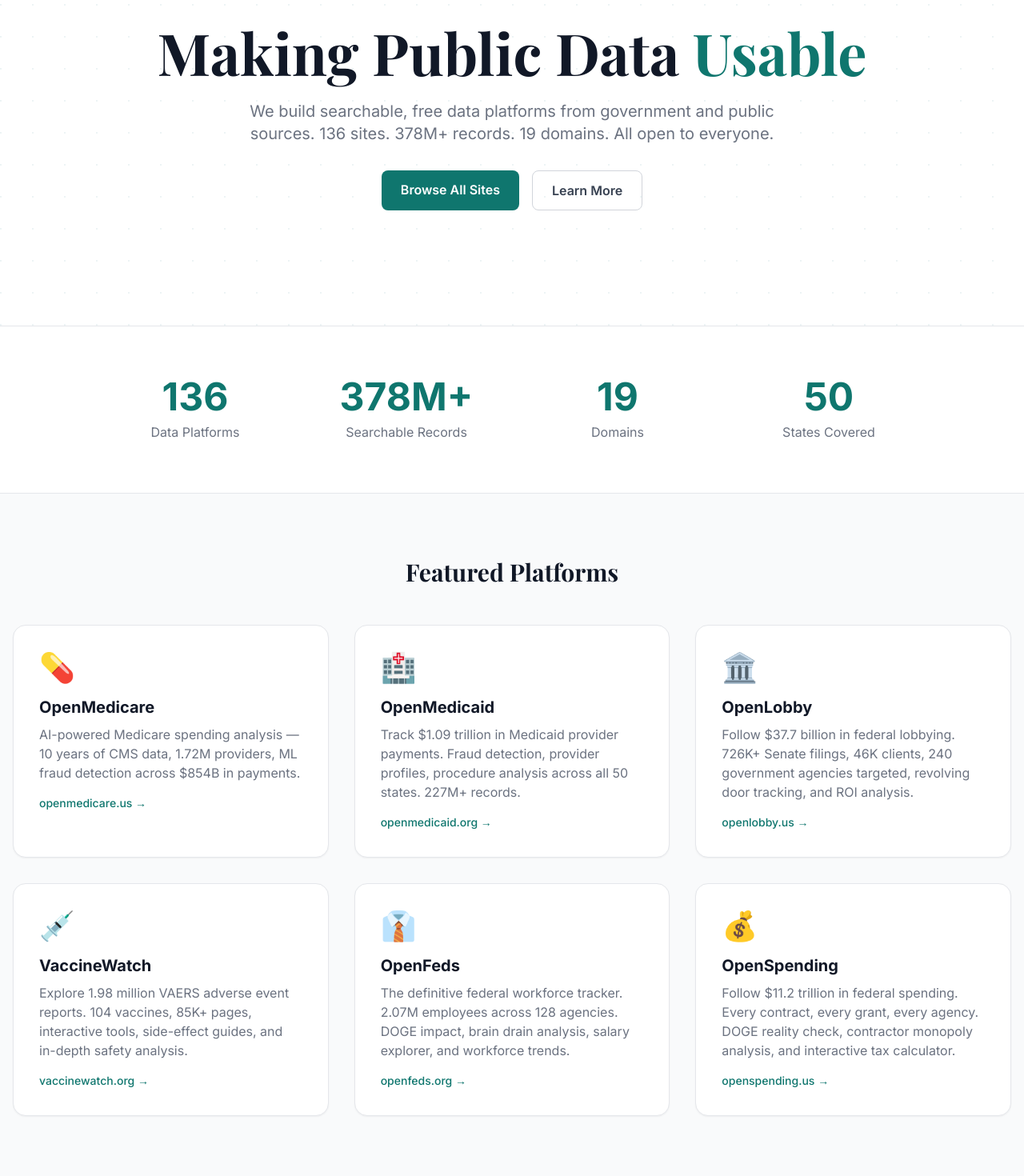
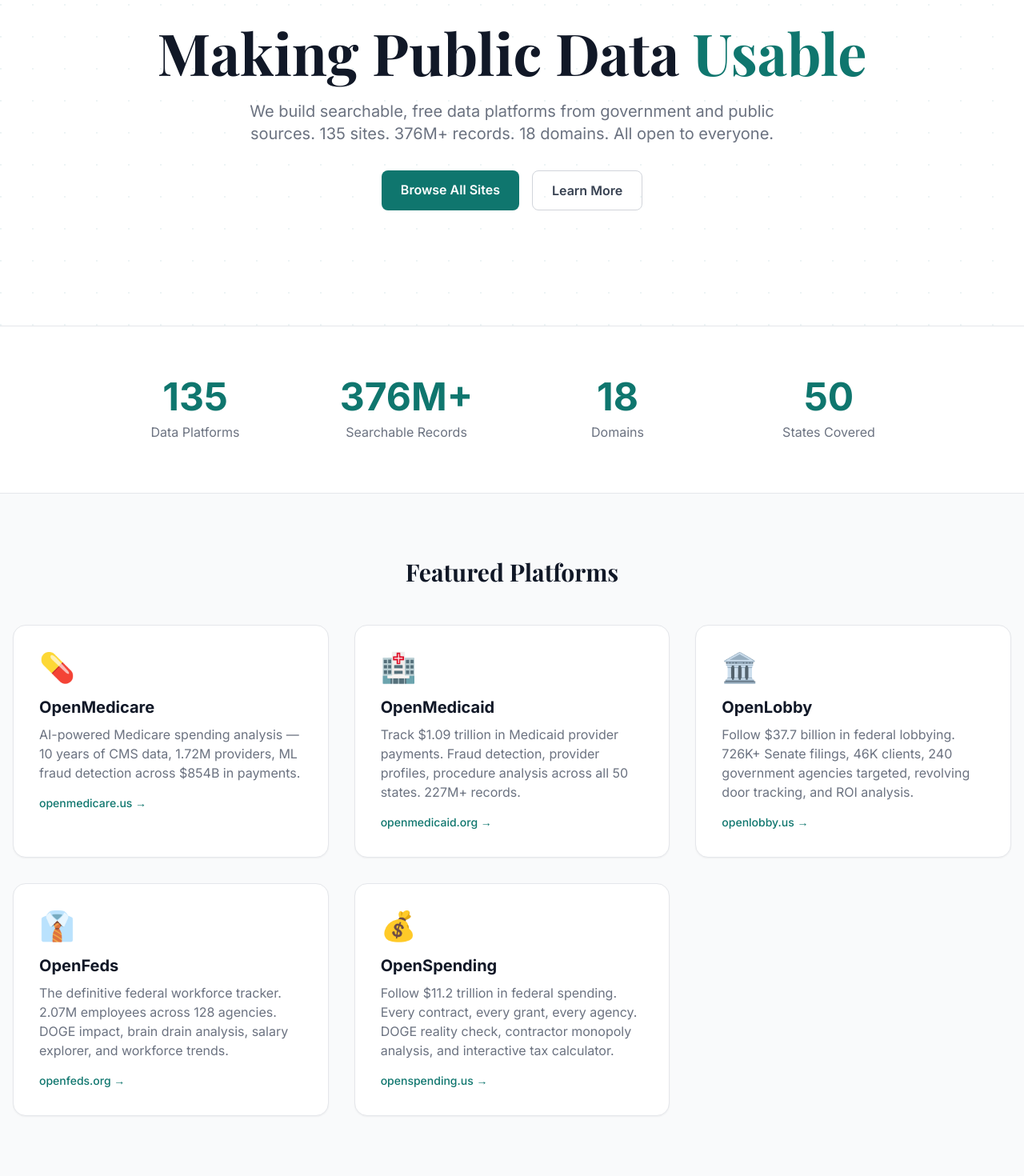
Before and after one commit to kianbob/thedataproject-site, a Next.js app: page / in a window 1280 px wide. Shown: the part 180-1650 px from the top of the page at 80% size. Built offline with nearby package versions, Linux system fonts and the light colour scheme; a web font is replaced by a local one.

Commit message:
Remove VaccineWatch (not launched yet), keep OpenLobby only

```diff
--- a/src/app/page.tsx
+++ b/src/app/page.tsx
@@ -16,7 +16,7 @@
           </h1>
           <p className="mt-6 text-lg md:text-xl text-gray-500 max-w-2xl mx-auto">
             We build searchable, free data platforms from government and public sources.
-            136 sites. 378M+ records. 19 domains. All open to everyone.
+            135 sites. 376M+ records. 18 domains. All open to everyone.
           </p>
           <div className="mt-8 flex flex-wrap justify-center gap-4">
             <Link href="/sites" className="bg-teal-700 hover:bg-teal-800 text-white font-semibold px-6 py-3 rounded-lg transition-colors">
@@ -32,9 +32,9 @@
       {/* Stats */}
       <section className="py-16 px-4 border-y border-gray-200 bg-white">
         <div className="max-w-5xl mx-auto grid grid-cols-2 md:grid-cols-4 gap-8">
-          <StatCounter end={136} label="Data Platforms" />
-          <StatCounter end={378} suffix="M+" label="Searchable Records" />
-          <StatCounter end={19} label="Domains" />
+          <StatCounter end={135} label="Data Platforms" />
+          <StatCounter end={376} suffix="M+" label="Searchable Records" />
+          <StatCounter end={18} label="Domains" />
           <StatCounter end={50} label="States Covered" />
         </div>
       </section>
@@ -64,13 +64,6 @@
               <h3 className="text-xl font-bold text-gray-900 group-hover:text-teal-700 transition-colors">OpenLobby</h3>
               <p className="text-gray-500 mt-2">Follow $37.7 billion in federal lobbying. 726K+ Senate filings, 46K clients, 240 government agencies targeted, revolving door tracking, and ROI analysis.</p>
               <span className="inline-block mt-4 text-teal-700 text-sm font-medium">openlobby.us →</span>
-            </a>
-            <a href="https://www.vaccinewatch.org" target="_blank" rel="noopener noreferrer"
-              className="bg-white border border-gray-200 rounded-2xl p-8 shadow-sm hover:shadow-lg hover:-translate-y-1 transition-all group">
-              <div className="text-4xl mb-4">💉</div>
-              <h3 className="text-xl font-bold text-gray-900 group-hover:text-teal-700 transition-colors">VaccineWatch</h3>
-              <p className="text-gray-500 mt-2">Explore 1.98 million VAERS adverse event reports. 104 vaccines, 85K+ pages, interactive tools, side-effect guides, and in-depth safety analysis.</p>
-              <span className="inline-block mt-4 text-teal-700 text-sm font-medium">vaccinewatch.org →</span>
             </a>
             <a href="https://www.openfeds.org" target="_blank" rel="noopener noreferrer"
               className="bg-white border border-gray-200 rounded-2xl p-8 shadow-sm hover:shadow-lg hover:-translate-y-1 transition-all group">
--- a/src/components/Footer.tsx
+++ b/src/components/Footer.tsx
@@ -41,7 +41,6 @@
               <a href="https://www.openmedicaid.org" target="_blank" rel="noopener noreferrer" className="block text-gray-500 hover:text-teal-700 text-sm transition-colors">OpenMedicaid</a>
               <a href="https://www.openmedicare.us" target="_blank" rel="noopener noreferrer" className="block text-gray-500 hover:text-teal-700 text-sm transition-colors">OpenMedicare</a>
               <a href="https://www.openlobby.us" target="_blank" rel="noopener noreferrer" className="block text-gray-500 hover:text-teal-700 text-sm transition-colors">OpenLobby</a>
-              <a href="https://www.vaccinewatch.org" target="_blank" rel="noopener noreferrer" className="block text-gray-500 hover:text-teal-700 text-sm transition-colors">VaccineWatch</a>
               <a href="https://www.openfeds.org" target="_blank" rel="noopener noreferrer" className="block text-gray-500 hover:text-teal-700 text-sm transition-colors">OpenFeds</a>
               <a href="https://www.openspending.us" target="_blank" rel="noopener noreferrer" className="block text-gray-500 hover:text-teal-700 text-sm transition-colors">OpenSpending</a>
             </div>
--- a/src/lib/data.ts
+++ b/src/lib/data.ts
@@ -185,7 +185,6 @@
   { id: null, name: "OpenFeds", domain: "openfeds.org", url: "https://www.openfeds.org", records: null, category: "government" },
   { id: null, name: "OpenSpending", domain: "openspending.us", url: "https://www.openspending.us", records: null, category: "government" },
   { id: null, name: "OpenLobby", domain: "openlobby.us", url: "https://www.openlobby.us", records: 726268, category: "government" },
-  { id: null, name: "VaccineWatch", domain: "vaccinewatch.org", url: "https://www.vaccinewatch.org", records: 1983260, category: "healthcare" },
 
   // Standalone sites
   { id: 43, name: "PPP Loan Lookup", domain: "ppploanlookup.com", url: "https://www.ppploanlookup.com", records: 11468299, category: "standalone" },
```
